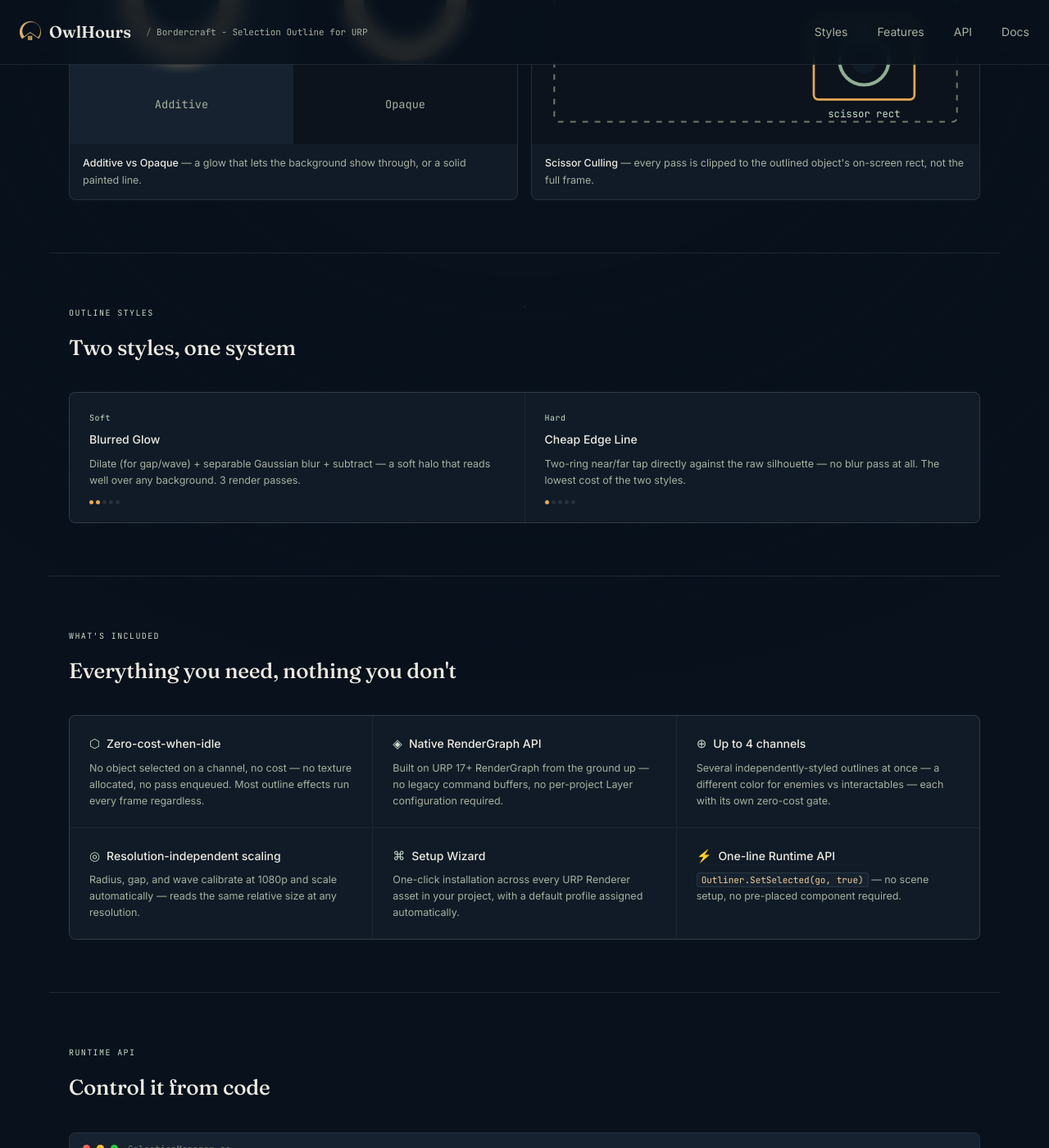
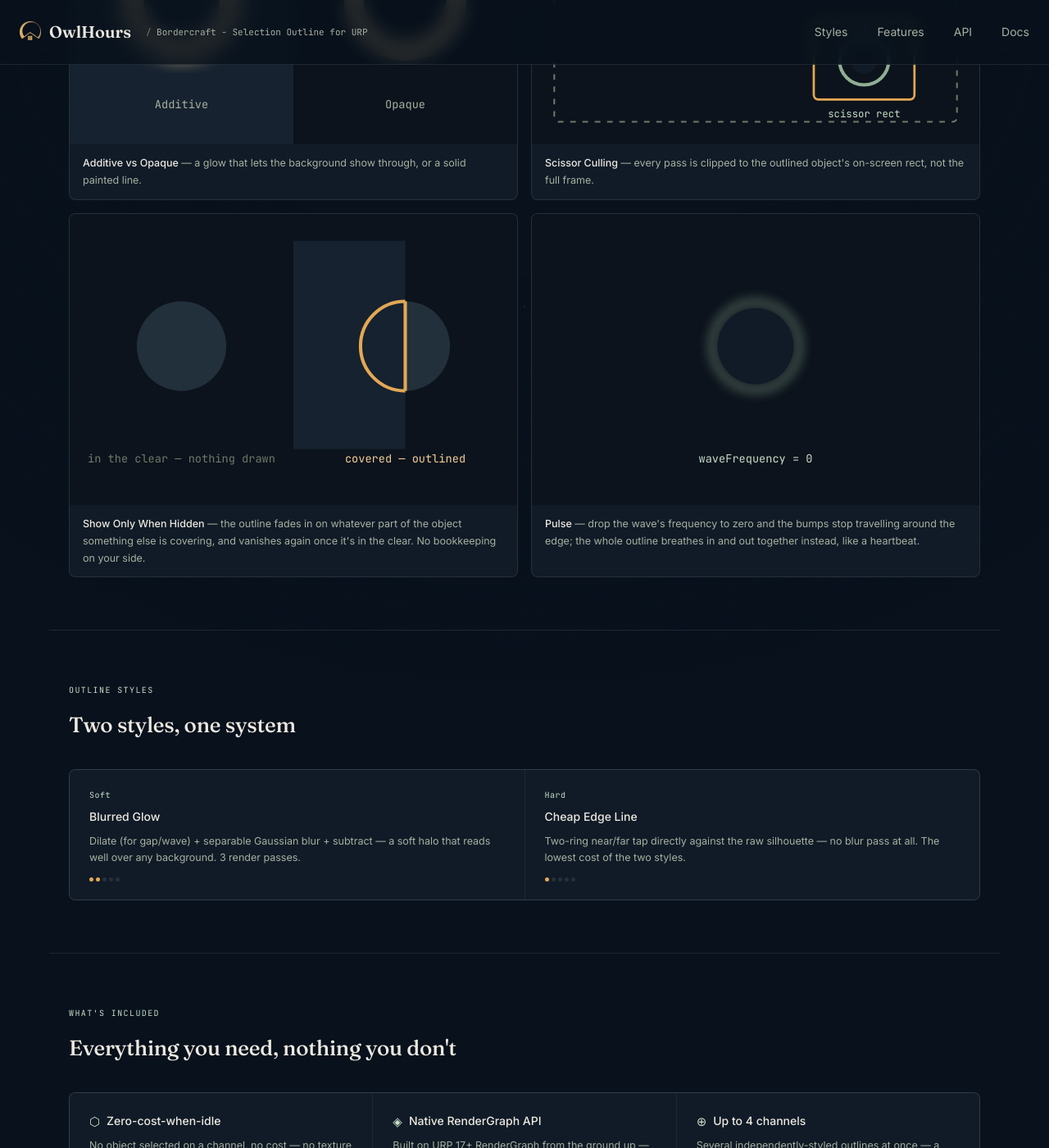
Before and after one commit to owlhoursspace/owlhourspace.github.io, a Jekyll site: the page tools/bordercraft-selection-outline-urp/index.html, which Jekyll copies as it is, in a window 1280 px wide and 1400 px high, scrolled down 1876 px. Shown: the whole window at 82% size. Built offline with Jekyll 4.4.1, drawn with Linux system fonts in a browser that asks for light colours.

Commit message:
Add occlusion reveal and pulse diagrams to the Bordercraft preview
Two new concept cards, bringing the preview grid to a full four rows.
The pulse one animates, since a still frame cannot show it; it uses
transform and opacity rather than the SVG r attribute so Safari runs it
too, and holds still under prefers-reduced-motion.

Co-Authored-By: Claude Opus 5 <noreply@anthropic.com>

```diff
--- a/tools/bordercraft-selection-outline-urp/index.html
+++ b/tools/bordercraft-selection-outline-urp/index.html
@@ -137,6 +137,25 @@
     border-radius:8px; overflow:hidden;
   }
   .shot-card svg{width:100%; height:auto; display:block;}
+  /* The pulse diagram is the one effect on this page that a still frame cannot show,
+     so it animates. Double-thump timing to match what the effect actually looks like. */
+  /* scale()/opacity rather than animating the SVG r attribute - Safari does not support
+     SVG geometry properties as animatable CSS, transforms it handles everywhere. */
+  .pulse-ring{
+    transform-box:fill-box; transform-origin:center;
+    animation:pulse-ring 1.6s ease-out infinite;
+  }
+  @keyframes pulse-ring{
+    0%   {transform:scale(.88); opacity:.30;}
+    7%   {transform:scale(1.16); opacity:.95;}
+    17%  {transform:scale(.93); opacity:.45;}
+    25%  {transform:scale(1.08); opacity:.75;}
+    42%  {transform:scale(.88); opacity:.30;}
+    100% {transform:scale(.88); opacity:.30;}
+  }
+  @media (prefers-reduced-motion: reduce){
+    .pulse-ring{animation:none; transform:scale(1); opacity:.8;}
+  }
   .shot-caption{padding:12px 16px; font-size:12.5px; color:var(--ink-soft);}
   .shot-caption strong{color:var(--ink); font-weight:500;}
 
@@ -405,6 +424,35 @@
         <div class="shot-caption"><strong>Scissor Culling</strong> — every pass is clipped to the outlined object's on-screen rect, not the full frame.</div>
       </div>
 
+      <div class="shot-card">
+        <svg viewBox="0 0 400 260" xmlns="http://www.w3.org/2000/svg">
+          <rect width="400" height="260" fill="#0C131C"/>
+          <defs>
+            <clipPath id="hidden-side"><rect x="200" y="0" width="100" height="260"/></clipPath>
+            <clipPath id="clear-side"><rect x="300" y="0" width="100" height="260"/></clipPath>
+          </defs>
+          <circle cx="100" cy="118" r="40" fill="#22303B"/>
+          <rect x="200" y="24" width="100" height="186" fill="#16222F"/>
+          <circle cx="300" cy="118" r="40" fill="#22303B" clip-path="url(#clear-side)"/>
+          <circle cx="300" cy="118" r="40" fill="none" stroke="#E3A855" stroke-width="3" clip-path="url(#hidden-side)"/>
+          <line x1="300" y1="78" x2="300" y2="158" stroke="#E3A855" stroke-width="3"/>
+          <text x="100" y="222" text-anchor="middle" font-family="JetBrains Mono, monospace" font-size="10" fill="#6E7A69">in the clear — nothing drawn</text>
+          <text x="300" y="222" text-anchor="middle" font-family="JetBrains Mono, monospace" font-size="10" fill="#F2CE97">covered — outlined</text>
+        </svg>
+        <div class="shot-caption"><strong>Show Only When Hidden</strong> — the outline fades in on whatever part of the object something else is covering, and vanishes again once it's in the clear. No bookkeeping on your side.</div>
+      </div>
+
+      <div class="shot-card">
+        <svg viewBox="0 0 400 260" xmlns="http://www.w3.org/2000/svg">
+          <rect width="400" height="260" fill="#0C131C"/>
+          <defs><filter id="soft-blur5" x="-50%" y="-50%" width="200%" height="200%"><feGaussianBlur stdDeviation="5"/></filter></defs>
+          <circle class="pulse-ring" cx="200" cy="118" r="44" fill="none" stroke="#8FAE93" stroke-width="12" filter="url(#soft-blur5)"/>
+          <circle cx="200" cy="118" r="34" fill="#101B27"/>
+          <text x="200" y="222" text-anchor="middle" font-family="JetBrains Mono, monospace" font-size="10" fill="#C7DDC8">waveFrequency = 0</text>
+        </svg>
+        <div class="shot-caption"><strong>Pulse</strong> — drop the wave's frequency to zero and the bumps stop travelling around the edge; the whole outline breathes in and out together instead, like a heartbeat.</div>
+      </div>
+
     </div>
   </div>
 
```
